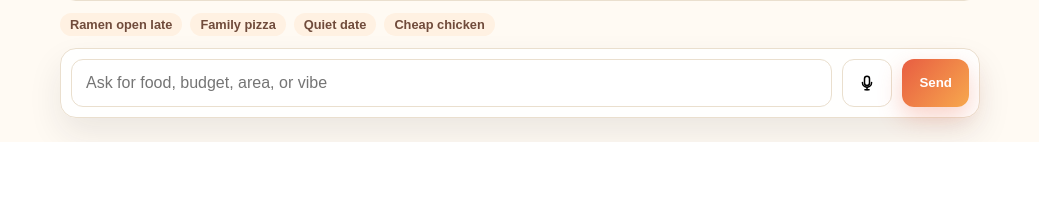
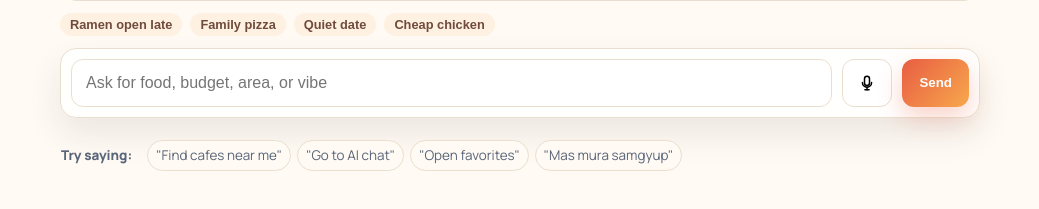
Before and after one commit to Hakdogto/KainTayo, a Django app: page /ai-search/ in a window 1280 px wide. Shown: the part 856-1065 px from the top of the page, without its empty margins (120-1159 px from the left). Before the commit the page ends 998 px from the top, so only its background shows below. Run offline with Django 5.2, Linux system fonts and the light colour scheme.

Commit message:
Add voice command cheat sheets

```diff
--- a/restaurants/static/restaurants/css/styles.css
+++ b/restaurants/static/restaurants/css/styles.css
@@ -558,6 +558,33 @@ a:focus-visible {
 .clickable-chip:hover {
   background: #ffd0ad;
   transform: translateY(-1px);
+}
+
+.voice-cheat-sheet {
+  display: flex;
+  flex-wrap: wrap;
+  gap: 6px;
+  margin: 8px 0 14px;
+  color: var(--muted);
+  font-size: 0.84rem;
+}
+
+.voice-cheat-sheet span {
+  border: 1px solid var(--border);
+  border-radius: 999px;
+  padding: 5px 8px;
+  background: #fffaf3;
+}
+
+.voice-cheat-sheet span:first-child {
+  border-color: transparent;
+  background: transparent;
+  padding-left: 0;
+  font-weight: 800;
+}
+
+.ai-voice-cheat-sheet {
+  margin-top: 10px;
 }
 
 .home-location-control {
--- a/restaurants/templates/restaurants/ai_search.html
+++ b/restaurants/templates/restaurants/ai_search.html
@@ -37,6 +37,13 @@
             </button>
             <button id="aiSearchBtn" class="btn primary" type="submit">Send</button>
         </form>
+        <div class="voice-cheat-sheet ai-voice-cheat-sheet" aria-label="Voice command examples">
+            <span>Try saying:</span>
+            <span>"Find cafes near me"</span>
+            <span>"Go to AI chat"</span>
+            <span>"Open favorites"</span>
+            <span>"Mas mura samgyup"</span>
+        </div>
     </div>
 </section>
 {% endblock %}
```
Also changed, not shown: restaurants/templates/restaurants/home.html (+7 -0 lines), restaurants/templates/restaurants/search.html (+7 -0 lines).
